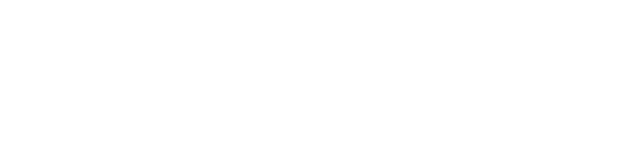
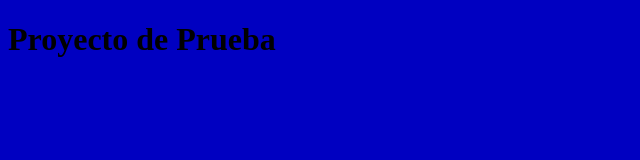
Before and after one commit to Distripruebas/prueba-github2, a plain HTML site: page index.html in a window 1280 px wide. Shown: the whole page, without its empty margins (0-640 px from the left). Drawn offline with Linux system fonts and the light colour scheme.

Commit message:
Parrafo y color

```diff
--- /dev/null
+++ b/css/estilos.css
@@ -0,0 +1,3 @@
+body{
+    background-color: #0000C1;
+}
--- a/index.html
+++ b/index.html
@@ -4,8 +4,9 @@
     <meta charset="UTF-8">
     <meta name="viewport" content="width=device-width, initial-scale=1.0">
     <title>Document</title>
+    <link rel="stylesheet" href="css/estilos.css" type="text/css">
 </head>
 <body>
-
+    <h1>Proyecto de Prueba</h1>
 </body>
 </html>
```
Also changed, not shown: js/script.js (added).
